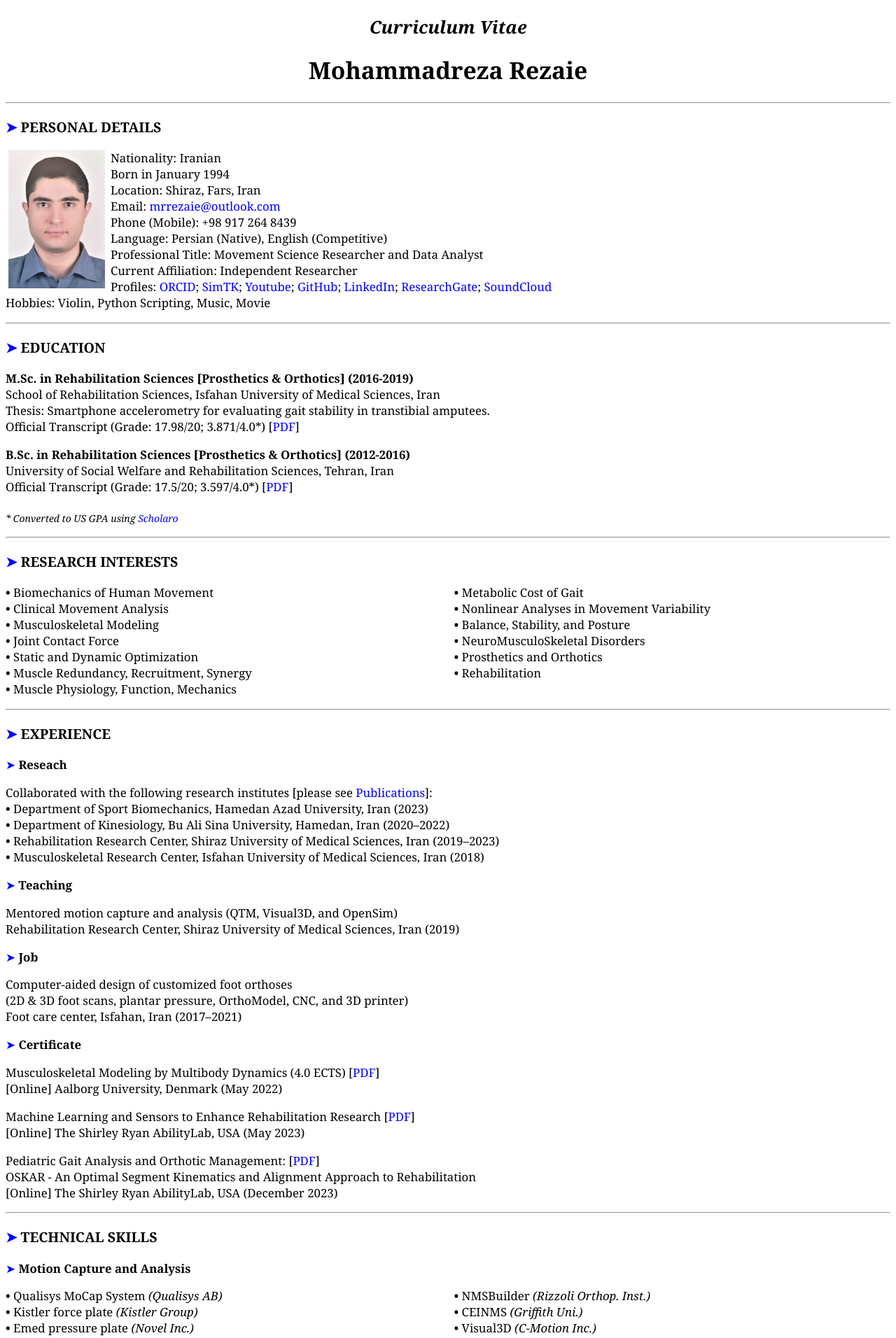
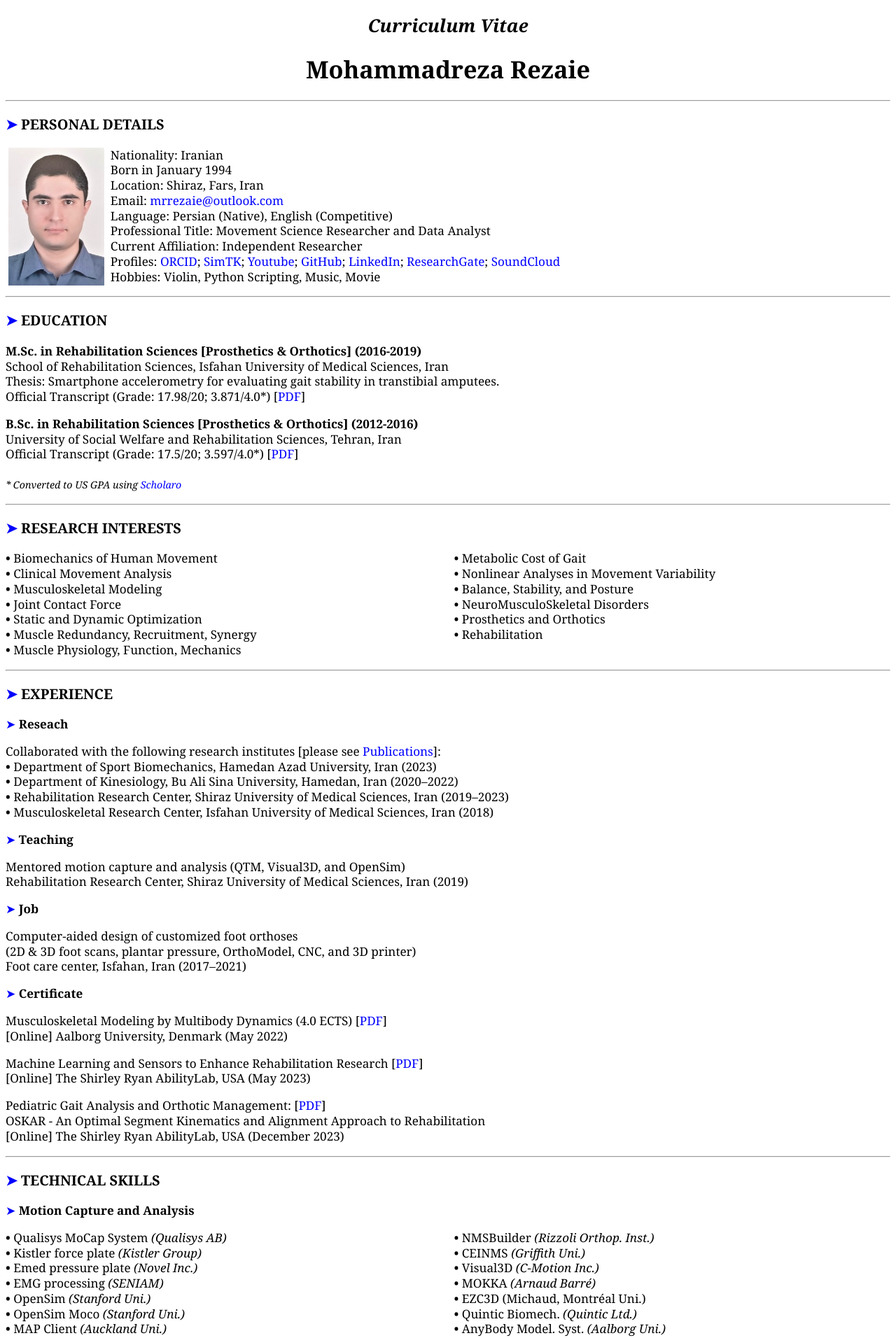
Before and after one commit to mrrezaie/mrrezaie.github.io, a Jekyll site: the page cv.html, which Jekyll copies as it is, in a window 1280 px wide. Shown: the top 1912 px of the page at 70% size. Built offline with Jekyll 4.4.1, drawn with Linux system fonts in a browser that asks for light colours.

Commit message:
Update cv.html

```diff
--- a/cv.html
+++ b/cv.html
@@ -7,7 +7,11 @@
             <meta name="viewport" content="width=device-width, initial-scale=1" charset="utf-8">
 
             <style  type="text/css">
-                body {font-family: Georgia, sans-serif; font-size:105%; text-align:justify;}
+                body {
+                    font-family: Georgia, sans-serif;
+                    font-size:107%;
+                    line-height: 1.27;
+                    text-align:justify;}
                 #double {
                     list-style-type: disc;
                     -webkit-columns: 2;
@@ -33,14 +37,11 @@
 
 <p>
     <a aria-label="link" aria-label="link" href="about/files/img/me.jpg" target="_blank" rel="noopener noreferrer">
-        <img alt="" src="about/files/img/me.jpg" style="float:left; margin:0em 0.5em 0em 0.25em; width:auto; height:11.75em"></a>
+        <img alt="" src="about/files/img/me.jpg" style="float:left; margin:0em 0.5em 0em 0.25em; width:auto; height:11.5em"></a>
     Nationality: Iranian
-    <!-- <br>Gender: Male -->
     <br>Born in January 1994
     <br>Location: Shiraz, Fars, Iran
-    <!-- <br>Country of Residence: Iran -->
     <br>Email: <a aria-label="link" href="mailto:mrrezaie@outlook.com">mrrezaie@outlook.com</a>
-    <br>Phone (Mobile): +98 917 264 8439
     <br>Language: Persian (Native), English (Competitive)
     <br>Professional Title: Movement Science Researcher and Data Analyst <!-- , Certified Prosthetist Orthotist -->
     <br>Current Affiliation: Independent Researcher
```
